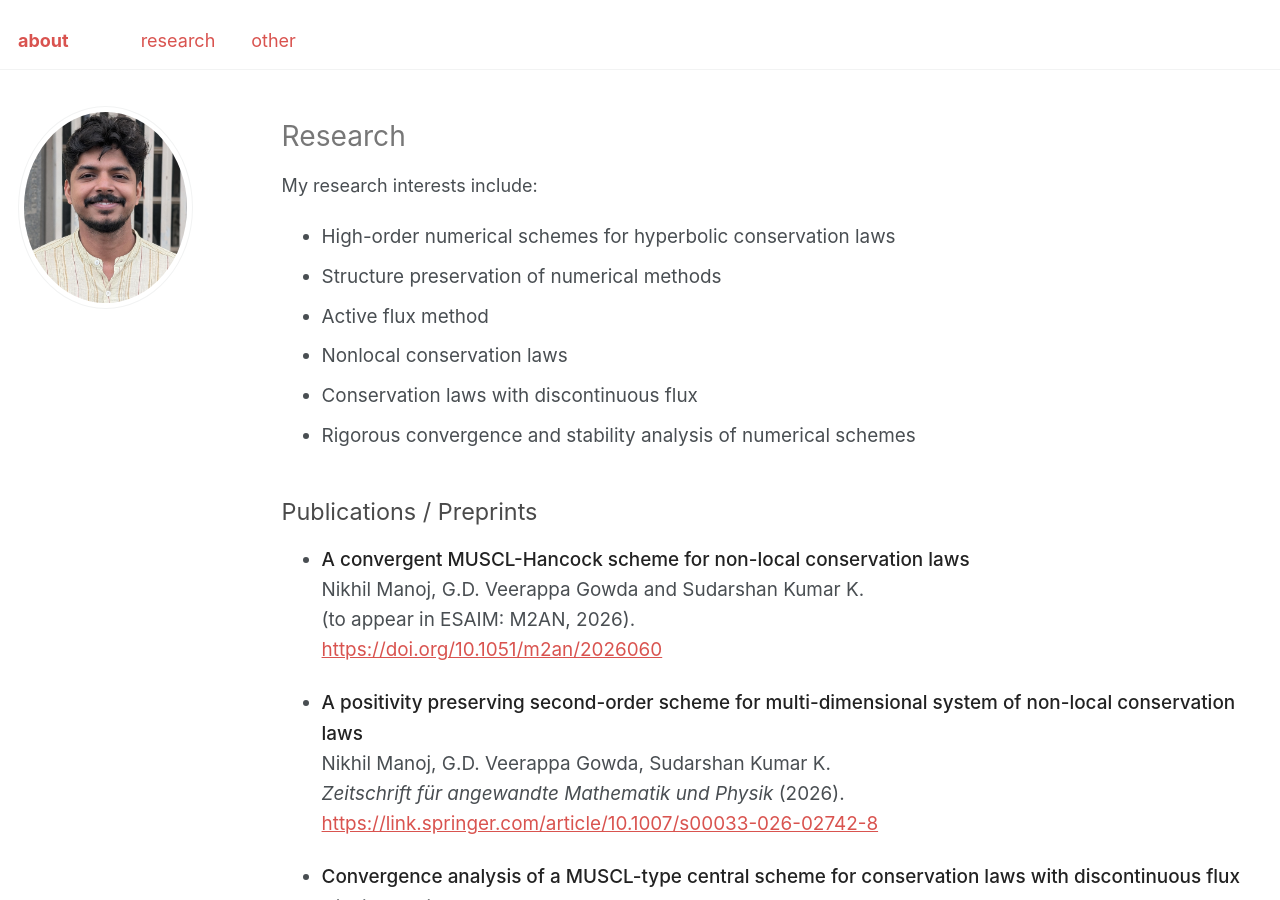
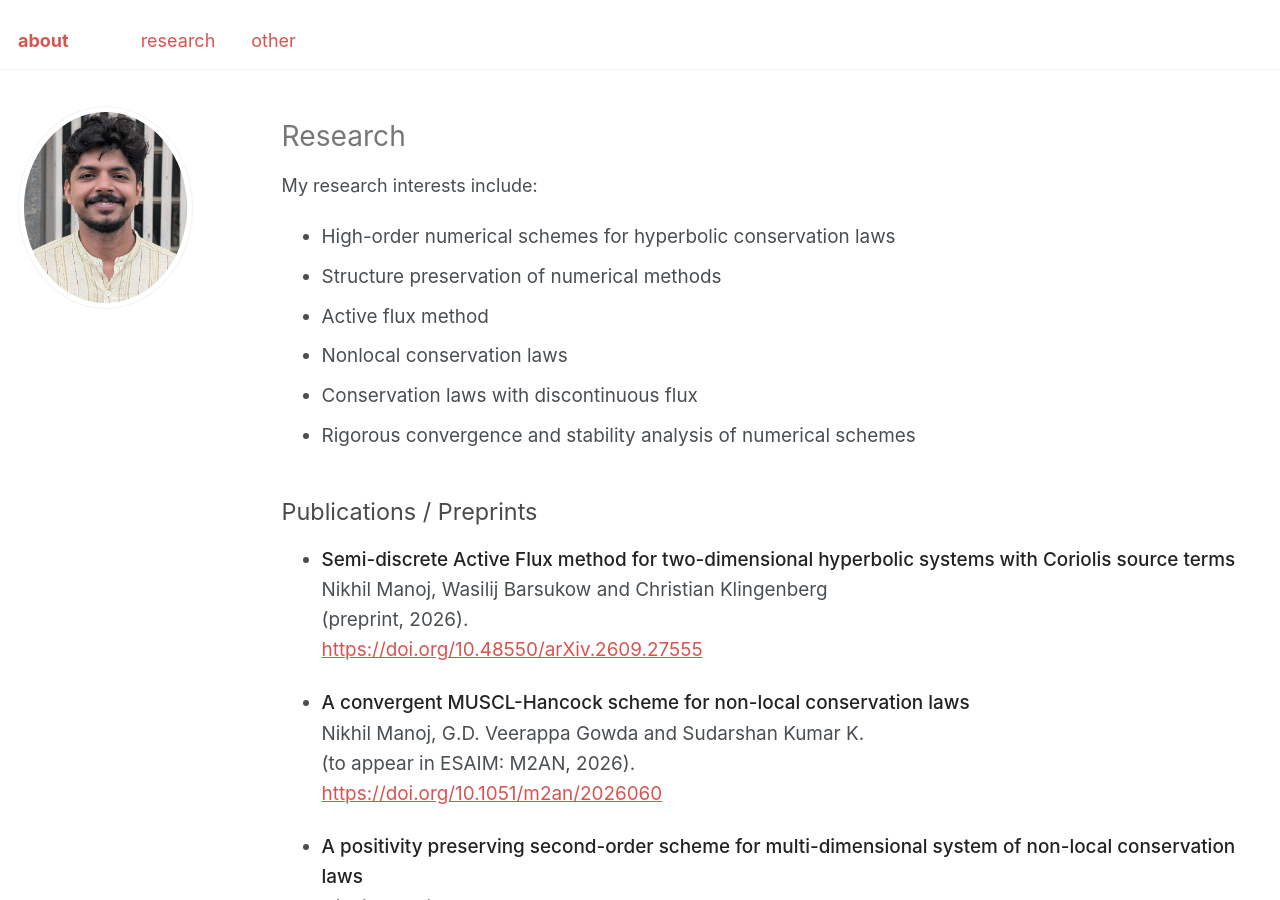
Before and after one commit to nikhil0597/nikhil0597.github.io, a Jekyll site: the page built from _pages/publications.html, in a window 1280 px wide and 900 px high. Built offline with Jekyll 4.4.1, drawn with Linux system fonts in a browser that asks for light colours.

Commit message:
Update publications.html

```diff
--- a/_pages/publications.html
+++ b/_pages/publications.html
@@ -42,6 +42,17 @@ author_profile: true
 <h2 style="font-weight: 400; font-size: 1.3em; color: #4a4a4a;">Publications / Preprints</h2>
 
 <ul style="line-height: 1.6; font-size: 1.05em;">
+
+   <li style="margin-bottom: 1.2em;">
+    <span style="font-weight: 500; color: #222222;">
+      Semi-discrete Active Flux method for two-dimensional hyperbolic systems with Coriolis source terms
+    </span><br>
+    Nikhil Manoj, Wasilij Barsukow and Christian Klingenberg<br>
+    (preprint, 2026).<br>
+    <a href="https://doi.org/10.48550/arXiv.2609.27555">
+      https://doi.org/10.48550/arXiv.2609.27555
+    </a>
+  </li>
 
   <li style="margin-bottom: 1.2em;">
     <span style="font-weight: 500; color: #222222;">
```
